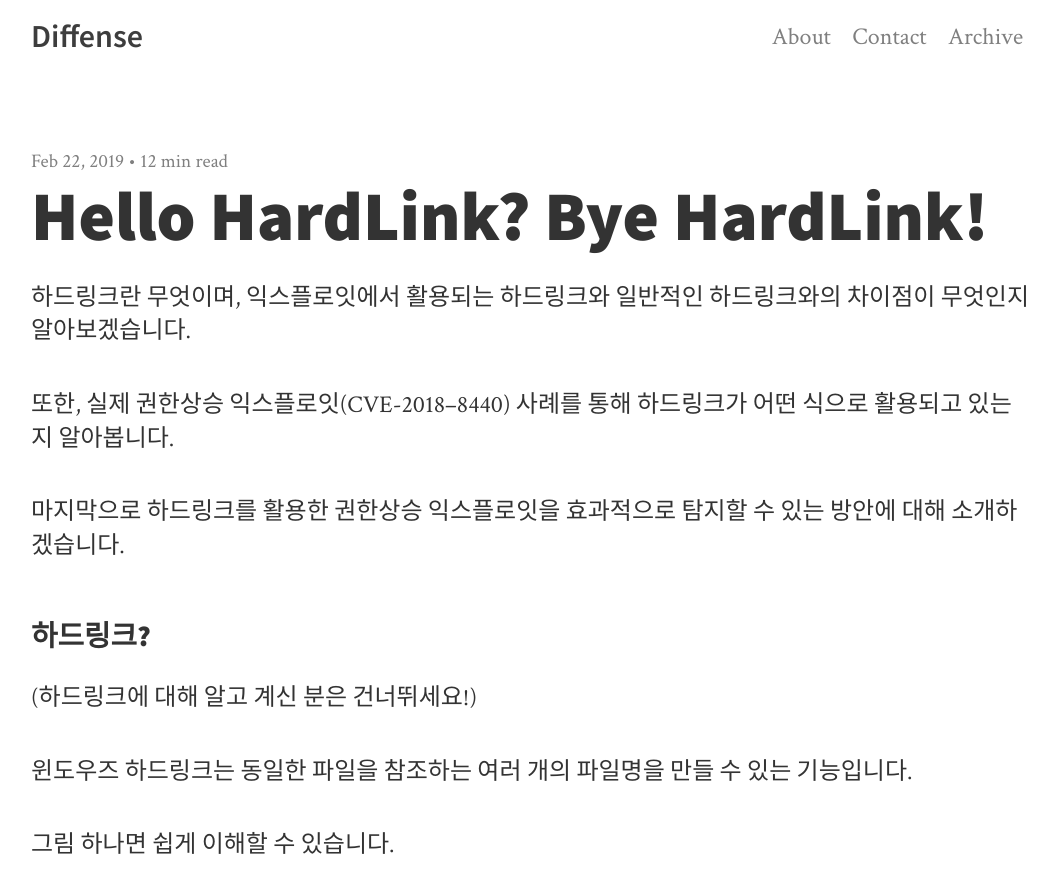
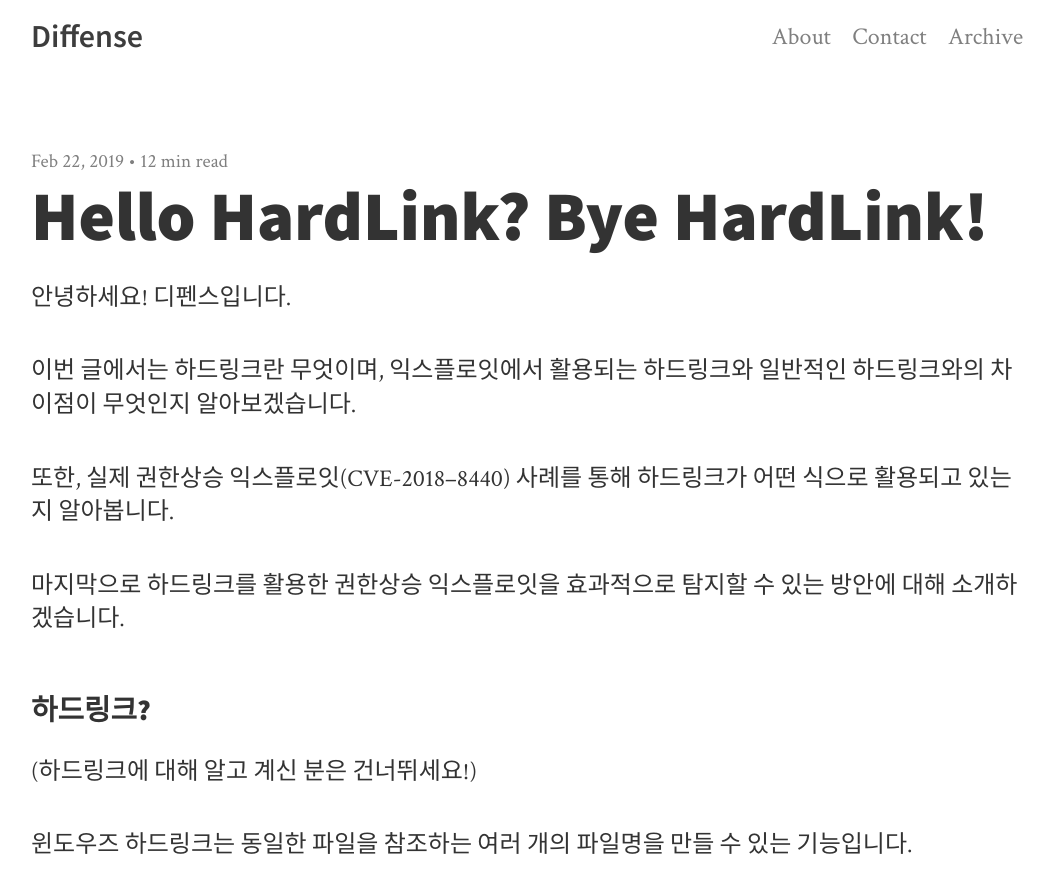
Before and after one commit to intellee/blog.diffense.co.kr, a Jekyll site: the page built from _posts/2019-02-22-hard-link.md, in a window 1280 px wide and 900 px high, cut to the strip 0-878 px from the top of the window. Shown: the whole strip, without its empty margins (109-1166 px from the left). Built offline with Jekyll 4.4.1, drawn with Linux system fonts in a browser that asks for light colours; nearby versions of some CDN libraries.

Commit message:
hard link

```diff
--- a/_posts/2019-02-22-hard-link.md
+++ b/_posts/2019-02-22-hard-link.md
@@ -8,7 +8,9 @@ author:
 
 ---
 
-하드링크란 무엇이며, 익스플로잇에서 활용되는 하드링크와 일반적인 하드링크와의 차이점이 무엇인지 알아보겠습니다.
+안녕하세요! 디펜스입니다.
+
+이번 글에서는 하드링크란 무엇이며, 익스플로잇에서 활용되는 하드링크와 일반적인 하드링크와의 차이점이 무엇인지 알아보겠습니다.
 
 또한, 실제 권한상승 익스플로잇(CVE-2018–8440) 사례를 통해 하드링크가 어떤 식으로 활용되고 있는지 알아봅니다.
 
```
Also changed, not shown: 2 other files.
